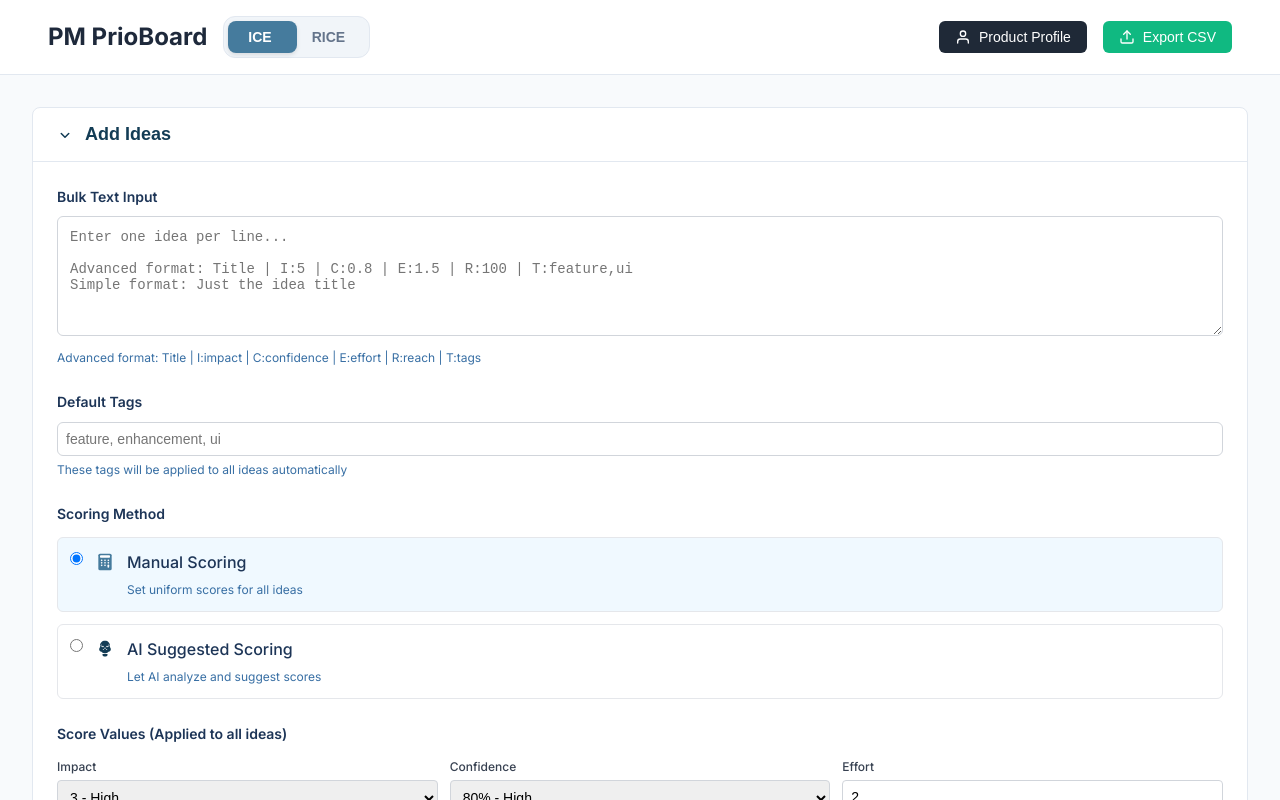
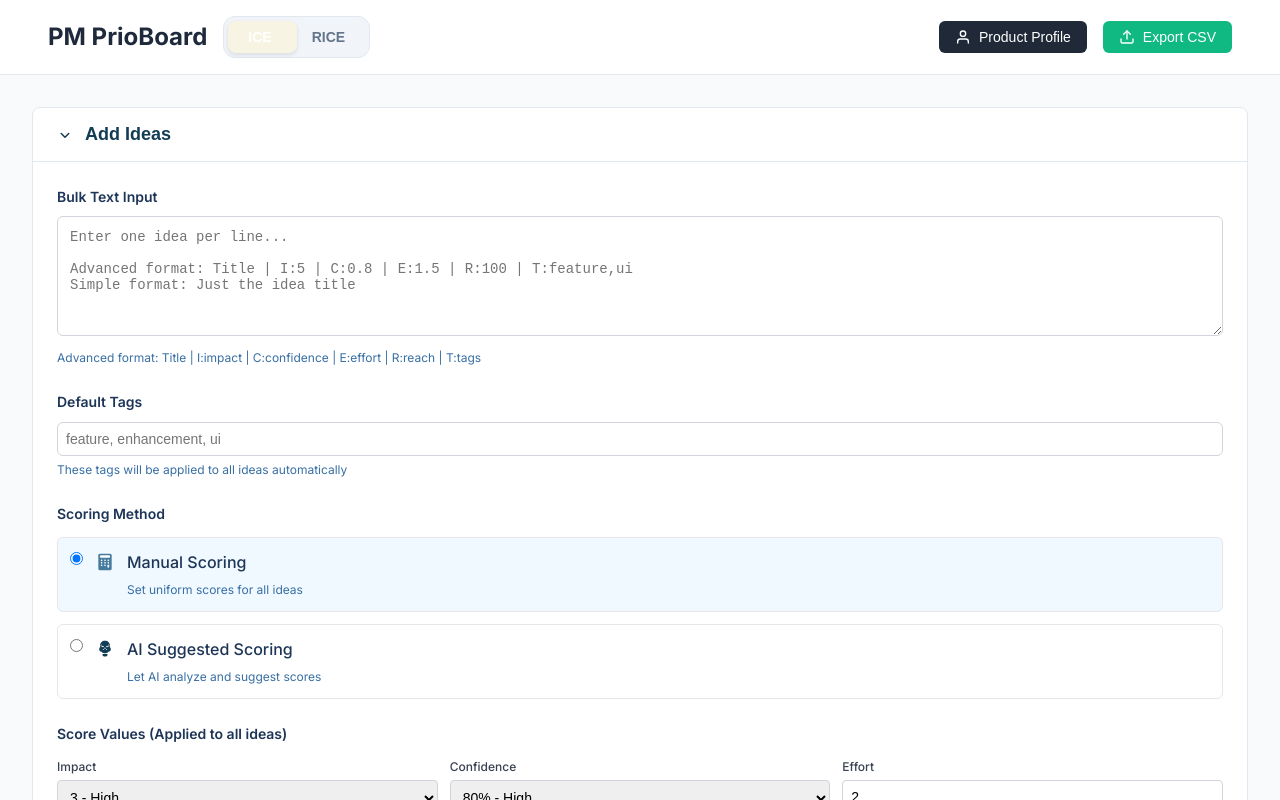
Before and after one commit to preksha1200/PM-PrioBoard, a React (Vite) app: page / in a window 1280 px wide. Shown: the top 800 px of the page. Built offline with nearby package versions, Linux system fonts and the light colour scheme.

Commit message:
Update ICE/RICE toggle button color to cream/beige (#F8F4E3)
- Changed sliding background indicator from Ocean Blue (#457B9D) to cream/beige (#F8F4E3)
- Maintains smooth transition animations and professional appearance
- Toggle button now uses softer, warmer color palette

```diff
--- a/src/App.tsx
+++ b/src/App.tsx
@@ -567,7 +567,7 @@ export default function App() {
                 left: model === 'ICE' ? '4px' : '50%',
                 width: 'calc(50% - 4px)',
                 height: 'calc(100% - 8px)',
-                backgroundColor: '#457B9D',
+                backgroundColor: '#F8F4E3',
                 borderRadius: '8px',
                 transition: 'left 0.2s ease-in-out',
                 boxShadow: '0 2px 4px rgba(0,0,0,0.1)'
```
